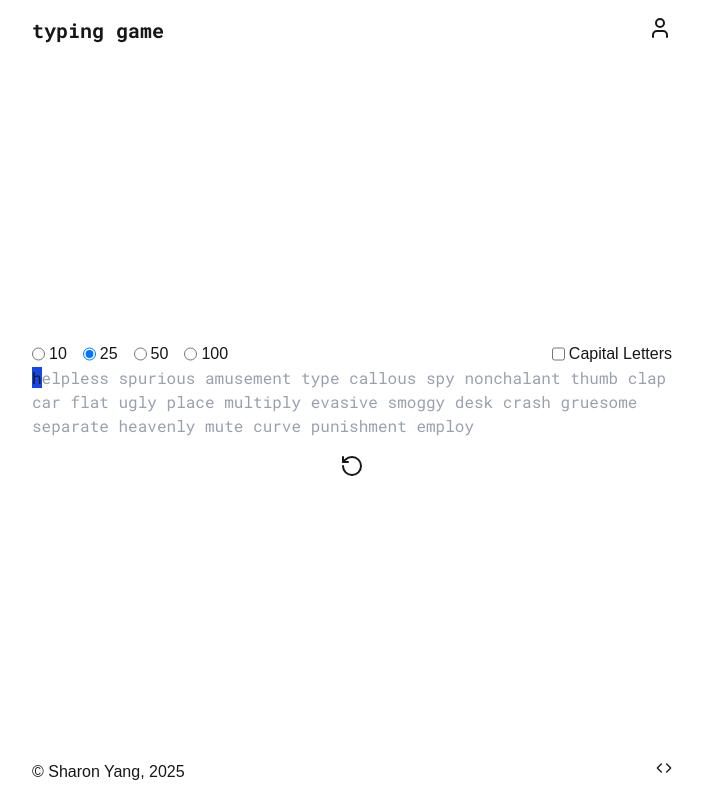
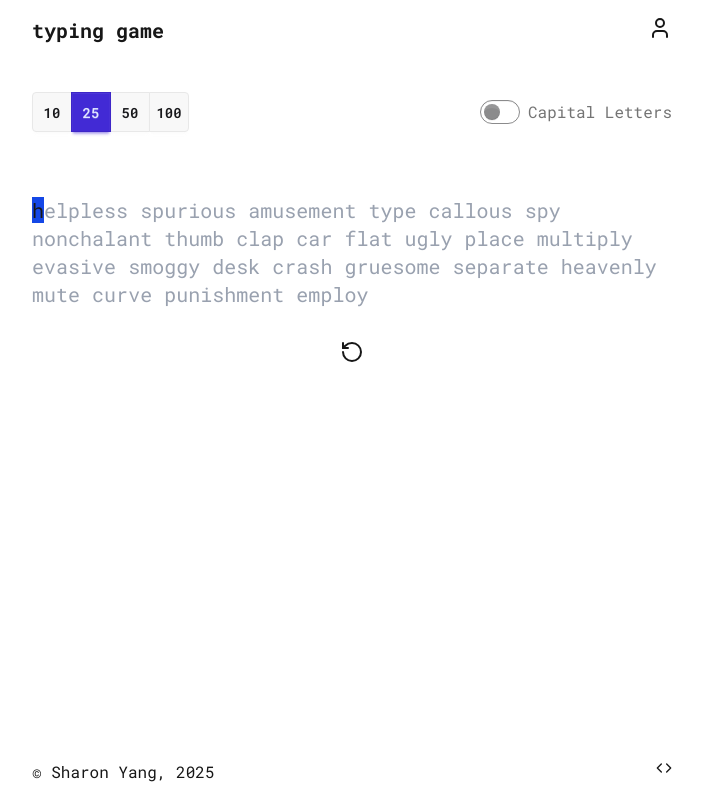
Before and after one commit to sharonyang16/typing-game, a Next.js app in the folder frontend/: page / in a window 1280 px wide. Shown: the whole page, without its empty margins (288-991 px from the left). Built offline with nearby package versions, Linux system fonts and the light colour scheme.

Commit message:
create auth page + replace with daisy ui components

```diff
--- /dev/null
+++ b/frontend/app/authentication/page.tsx
@@ -0,0 +1,24 @@
+const AuthPage = () => {
+  return (
+    <div>
+      <h1>Authentication</h1>
+      <fieldset className="fieldset w-fit">
+        <legend className="fieldset-legend">Sign In</legend>
+
+        <label className="label">Username</label>
+        <input
+          type="text"
+          className="input"
+          placeholder="example@example.com"
+        />
+
+        <label className="label">Password</label>
+        <input type="text" className="input" placeholder="●●●●●●●●" />
+
+        <button className="btn btn-neutral mt-4">Login</button>
+      </fieldset>
+    </div>
+  );
+};
+
+export default AuthPage;
--- a/frontend/app/globals.css
+++ b/frontend/app/globals.css
@@ -1,4 +1,5 @@
 @import "tailwindcss";
+@plugin "daisyui";
 
 :root {
   --background: #ffffff;
@@ -22,7 +23,7 @@
 body {
   background: var(--background);
   color: var(--foreground);
-  font-family: Arial, Helvetica, sans-serif;
+  font-family: "Roboto Mono", Arial, Helvetica, sans-serif;
 }
 
 .icon-button {
--- a/frontend/app/layout.tsx
+++ b/frontend/app/layout.tsx
@@ -29,7 +29,7 @@ export default function RootLayout({
         className={`${robotoSans.variable} ${robotoMono.variable}  antialiased px-80 min-h-full flex flex-col justify-between`}
       >
         <Layout>
-          <main> {children}</main>
+          <main className="flex-1 py-8"> {children}</main>
         </Layout>
       </body>
     </html>
--- a/frontend/app/page.tsx
+++ b/frontend/app/page.tsx
@@ -19,8 +19,8 @@ export default function Home() {
   } = useWords();
 
   return (
-    <div className="flex flex-col justify-center">
-      <div className="py-4">
+    <div className="flex flex-col h-full">
+      <div className="pb-8">
         {showResults && (
           <div>
             <h4>Results</h4>
@@ -30,32 +30,34 @@ export default function Home() {
           </div>
         )}
         {!showResults && (
-          <div>
+          <div className="flex flex-col gap-16">
             <div className="flex justify-between">
-              <div className="flex gap-4">
+              <div className="join">
                 {numWordsConstant.map((num) => (
-                  <label key={`numWords-${num}`} className="flex gap-1">
                   <input
+                    key={`numWords-${num}`}
+                    className="join-item btn btn-square"
                     type="radio"
                     value={num}
                     onChange={handleNumWordsChange}
                     checked={numWords == num}
+                    aria-label={num.toString()}
                   />
-                    {num}
-                  </label>
                 ))}
               </div>
-              <label className="flex gap-1">
+              <label className="flex gap-2 items-center label">
                 <input
                   type="checkbox"
                   checked={useCaps}
                   onChange={handleCapsChange}
+                  className="toggle"
                 />
                 Capital Letters
               </label>
             </div>
 
-            <p className="font-mono">
+            <div>
+              <p className="text-xl">
                 {wordsToType.split("").map((char, index) => {
                   return (
                     <span
@@ -76,6 +78,7 @@ export default function Home() {
                 })}
               </p>
             </div>
+          </div>
         )}
       </div>
       <div className="flex justify-center">
--- a/frontend/components/layout/header.tsx
+++ b/frontend/components/layout/header.tsx
@@ -6,7 +6,7 @@ const Header = () => {
       <div className="font-mono text-xl font-bold">
         <Link href="/">typing game</Link>
       </div>
-      <Link href="/sign-up">
+      <Link href="/authentication">
         <User />
       </Link>
     </header>
```
Lines whose indentation alone changed are shown as unchanged.
